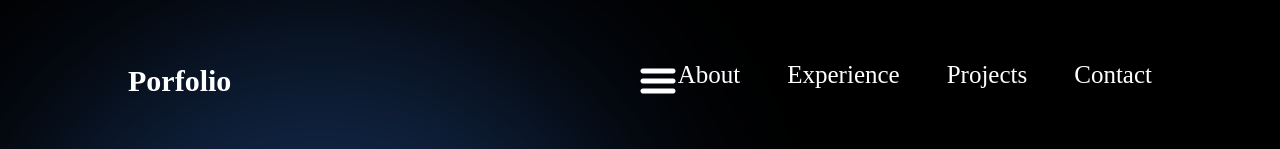
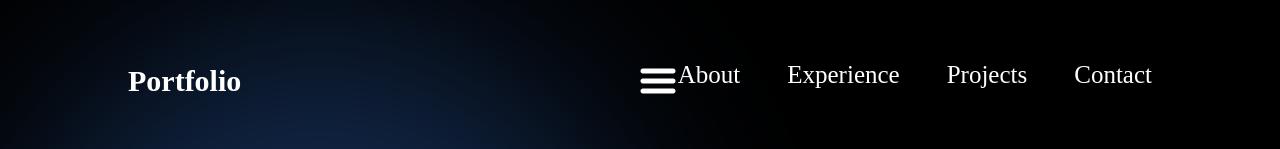
Before and after one commit to DouglasSilva83/react-portfolio, a React (Vite) app: page / in a window 1280 px wide. Shown: the top 149 px of the page. Built offline with nearby package versions, Linux system fonts and the light colour scheme.

Commit message:
Correção

```diff
--- a/src/Components/Navbar/Navbar.jsx
+++ b/src/Components/Navbar/Navbar.jsx
@@ -9,7 +9,7 @@ export const Navbar = () => {
 
   return (
   <nav className={styles.navbar}>
-    <a className={styles.title} href="/">Porfolio</a>
+    <a className={styles.title} href="/">Portfolio</a>
     <div className={styles.menu}>
         <img className={styles.Btn} src=
         {menuOpen
```
